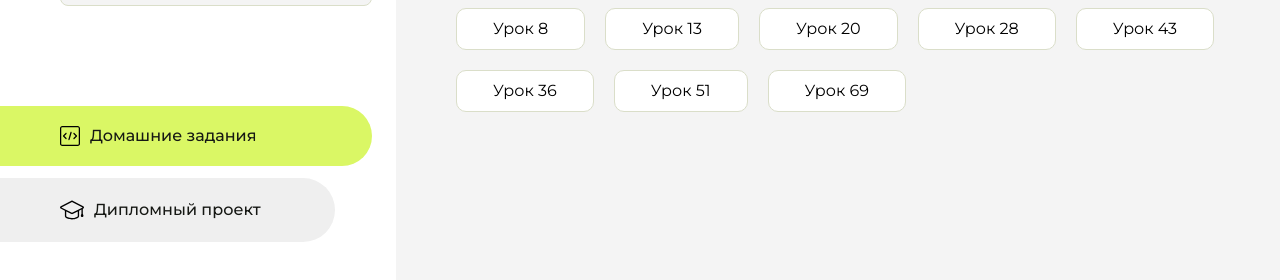
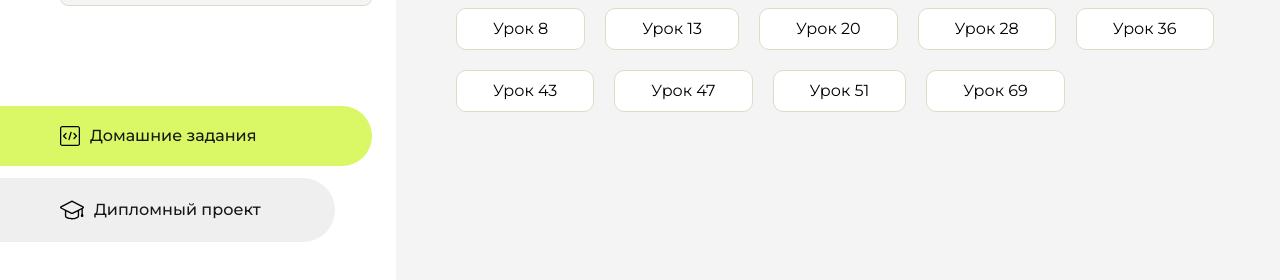
Before and after one commit to Kebabboy52/homework-1, a plain HTML site: page index.html in a window 1280 px wide. Shown: the part 230-510 px from the top of the page. Drawn offline with Linux system fonts and the light colour scheme.

Commit message:
Update index.html

```diff
--- a/index.html
+++ b/index.html
@@ -105,12 +105,15 @@
                         <a href="intro 28 dz/index.html">Урок 28</a>
                     </li>
                     <li class="content__list-item">
+                        <a href="intro-36 dz3/index.html">Урок 36</a>
+                    </li>
+                    <li class="content__list-item">
                         <a href="dz3/index.html">Урок 43</a>
                     </li>
+                    <li class="content__list-item">
+                        <a href="intro 47 dz/index.html">Урок 47</a>
+                    </li>
 
-                    <li class="content__list-item">
-                        <a href="intro-36 dz3/index.html">Урок 36</a>
-                    </li>
                     <li class="content__list-item">
                         <a href="intro-51 dz method BAM/index.html">Урок 51</a>
                     </li>
```
